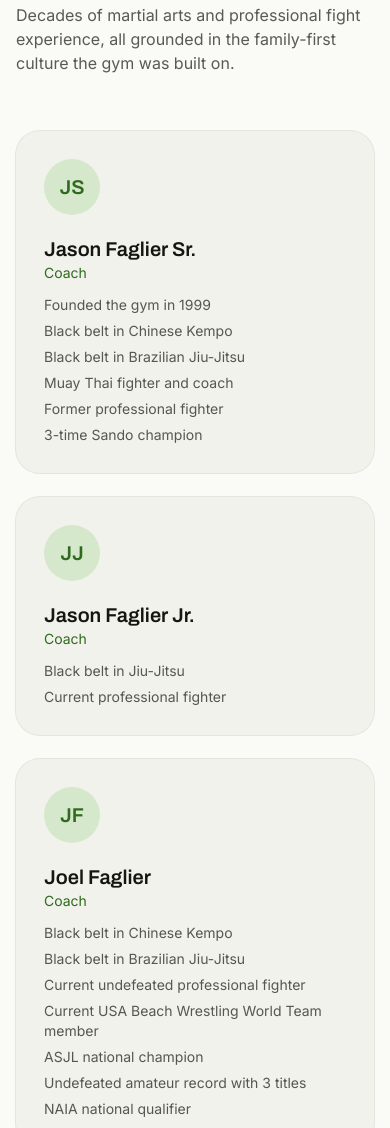
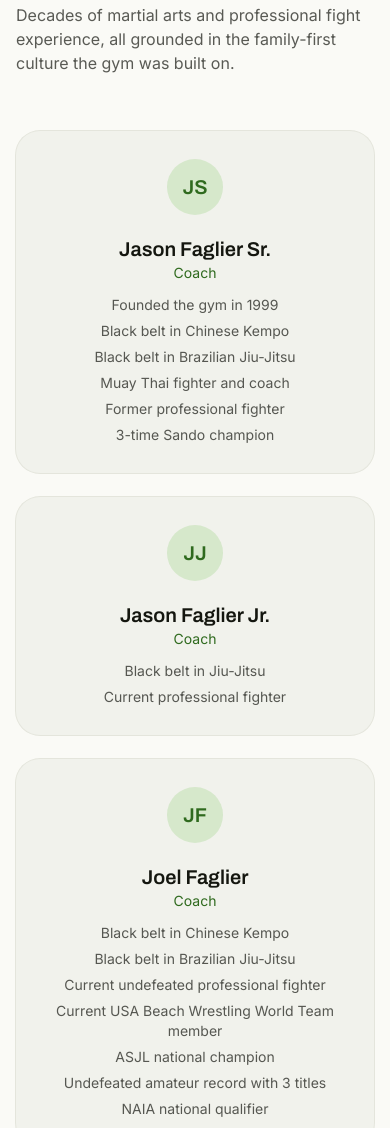
Before and after one commit to grndlvl/fagliers, a website: page index.html in a window 390 px wide. Shown: the part 6588-7716 px from the top of the page. Drawn offline with nearby package versions, Linux system fonts and the light colour scheme; files that its build step writes are made by us from their sources.

Commit message:
Keep coaches in three columns on tablets and center cards

```diff
--- a/index.html
+++ b/index.html
@@ -381,9 +381,9 @@
           <p class="max-w-sm text-ink/70">Decades of martial arts and professional fight experience, all grounded in the family-first culture the gym was built on.</p>
         </div>
 
-        <div class="mt-14 grid lg:grid-cols-3 gap-6">
+        <div class="mt-14 grid md:grid-cols-3 gap-6 text-center">
           <article class="rounded-3xl bg-paper-mist ring-1 ring-paper-line p-7">
-            <div class="h-14 w-14 rounded-full bg-brand/20 text-brand-deep flex items-center justify-center font-display font-800 text-xl" aria-hidden="true">JS</div>
+            <div class="mx-auto h-14 w-14 rounded-full bg-brand/20 text-brand-deep flex items-center justify-center font-display font-800 text-xl" aria-hidden="true">JS</div>
             <h3 class="mt-5 font-display font-800 text-xl">Jason Faglier Sr.</h3>
             <p class="text-sm font-600 text-brand-deep">Coach</p>
             <ul class="mt-3 space-y-1.5 text-sm text-ink/70">
@@ -396,7 +396,7 @@
             </ul>
           </article>
           <article class="rounded-3xl bg-paper-mist ring-1 ring-paper-line p-7">
-            <div class="h-14 w-14 rounded-full bg-brand/20 text-brand-deep flex items-center justify-center font-display font-800 text-xl" aria-hidden="true">JJ</div>
+            <div class="mx-auto h-14 w-14 rounded-full bg-brand/20 text-brand-deep flex items-center justify-center font-display font-800 text-xl" aria-hidden="true">JJ</div>
             <h3 class="mt-5 font-display font-800 text-xl">Jason Faglier Jr.</h3>
             <p class="text-sm font-600 text-brand-deep">Coach</p>
             <ul class="mt-3 space-y-1.5 text-sm text-ink/70">
@@ -405,7 +405,7 @@
             </ul>
           </article>
           <article class="rounded-3xl bg-paper-mist ring-1 ring-paper-line p-7">
-            <div class="h-14 w-14 rounded-full bg-brand/20 text-brand-deep flex items-center justify-center font-display font-800 text-xl" aria-hidden="true">JF</div>
+            <div class="mx-auto h-14 w-14 rounded-full bg-brand/20 text-brand-deep flex items-center justify-center font-display font-800 text-xl" aria-hidden="true">JF</div>
             <h3 class="mt-5 font-display font-800 text-xl">Joel Faglier</h3>
             <p class="text-sm font-600 text-brand-deep">Coach</p>
             <ul class="mt-3 space-y-1.5 text-sm text-ink/70">
```
